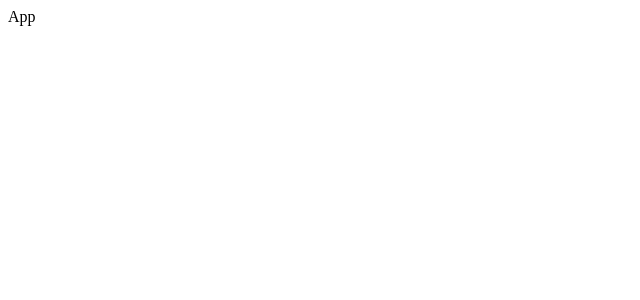
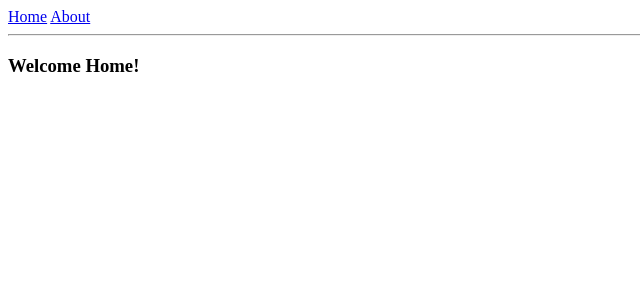
Before and after one commit to time1043/aedium-react, a React (Vite) app: page / in a window 1280 px wide. Shown: the top 300 px of the page, without its empty margins (0-640 px from the left). Built offline with nearby package versions, Linux system fonts and the light colour scheme.

Commit message:
setup tanstack-router

```diff
--- a/package.json
+++ b/package.json
@@ -11,12 +11,15 @@
     "preview": "vite preview"
   },
   "dependencies": {
+    "@tanstack/react-router": "^1.169.2",
+    "@tanstack/react-router-devtools": "^1.166.13",
     "react": "^19.2.5",
     "react-dom": "^19.2.5"
   },
   "devDependencies": {
     "@babel/core": "^7.29.0",
     "@rolldown/plugin-babel": "^0.2.3",
+    "@tanstack/router-plugin": "^1.167.35",
     "@types/babel__core": "^7.20.5",
     "@types/node": "^24.12.2",
     "@types/react": "^19.2.14",
--- a/src/App.tsx
+++ /dev/null
@@ -1,3 +0,0 @@
-export default function App() {
-  return <div>App</div>;
-}
--- a/src/main.tsx
+++ b/src/main.tsx
@@ -1,11 +1,26 @@
+import { RouterProvider, createRouter } from '@tanstack/react-router';
 import { StrictMode } from 'react';
-import { createRoot } from 'react-dom/client';
+import ReactDOM from 'react-dom/client';
 
-import './index.css';
-import App from './App.tsx';
+import { routeTree } from './routeTree.gen';
 
-createRoot(document.getElementById('root')!).render(
-  <StrictMode>
-    <App />
-  </StrictMode>,
-);
+// Create a new router instance
+const router = createRouter({ routeTree });
+
+// Register the router instance for type safety
+declare module '@tanstack/react-router' {
+  interface Register {
+    router: typeof router;
+  }
+}
+
+// Render the app
+const rootElement = document.getElementById('root')!;
+if (!rootElement.innerHTML) {
+  const root = ReactDOM.createRoot(rootElement);
+  root.render(
+    <StrictMode>
+      <RouterProvider router={router} />
+    </StrictMode>,
+  );
+}
--- /dev/null
+++ b/src/routeTree.gen.ts
@@ -0,0 +1,77 @@
+/* eslint-disable */
+
+// @ts-nocheck
+
+// noinspection JSUnusedGlobalSymbols
+
+// This file was automatically generated by TanStack Router.
+// You should NOT make any changes in this file as it will be overwritten.
+// Additionally, you should also exclude this file from your linter and/or formatter to prevent it from being checked or modified.
+
+import { Route as rootRouteImport } from './routes/__root'
+import { Route as AboutRouteImport } from './routes/about'
+import { Route as IndexRouteImport } from './routes/index'
+
+const AboutRoute = AboutRouteImport.update({
+  id: '/about',
+  path: '/about',
+  getParentRoute: () => rootRouteImport,
+} as any)
+const IndexRoute = IndexRouteImport.update({
+  id: '/',
+  path: '/',
+  getParentRoute: () => rootRouteImport,
+} as any)
+
+export interface FileRoutesByFullPath {
+  '/': typeof IndexRoute
+  '/about': typeof AboutRoute
+}
+export interface FileRoutesByTo {
+  '/': typeof IndexRoute
+  '/about': typeof AboutRoute
+}
+export interface FileRoutesById {
+  __root__: typeof rootRouteImport
+  '/': typeof IndexRoute
+  '/about': typeof AboutRoute
+}
+export interface FileRouteTypes {
+  fileRoutesByFullPath: FileRoutesByFullPath
+  fullPaths: '/' | '/about'
+  fileRoutesByTo: FileRoutesByTo
+  to: '/' | '/about'
+  id: '__root__' | '/' | '/about'
+  fileRoutesById: FileRoutesById
+}
+export interface RootRouteChildren {
+  IndexRoute: typeof IndexRoute
+  AboutRoute: typeof AboutRoute
+}
+
+declare module '@tanstack/react-router' {
+  interface FileRoutesByPath {
+    '/about': {
+      id: '/about'
+      path: '/about'
+      fullPath: '/about'
+      preLoaderRoute: typeof AboutRouteImport
+      parentRoute: typeof rootRouteImport
+    }
+    '/': {
+      id: '/'
+      path: '/'
+      fullPath: '/'
+      preLoaderRoute: typeof IndexRouteImport
+      parentRoute: typeof rootRouteImport
+    }
+  }
+}
+
+const rootRouteChildren: RootRouteChildren = {
+  IndexRoute: IndexRoute,
+  AboutRoute: AboutRoute,
+}
+export const routeTree = rootRouteImport
+  ._addFileChildren(rootRouteChildren)
+  ._addFileTypes<FileRouteTypes>()
--- /dev/null
+++ b/src/routes/__root.tsx
@@ -0,0 +1,20 @@
+import { createRootRoute, Link, Outlet } from '@tanstack/react-router';
+import { TanStackRouterDevtools } from '@tanstack/react-router-devtools';
+
+const RootLayout = () => (
+  <>
+    <div className="p-2 flex gap-2">
+      <Link to="/" className="[&.active]:font-bold">
+        Home
+      </Link>{' '}
+      <Link to="/about" className="[&.active]:font-bold">
+        About
+      </Link>
+    </div>
+    <hr />
+    <Outlet />
+    <TanStackRouterDevtools />
+  </>
+);
+
+export const Route = createRootRoute({ component: RootLayout });
--- /dev/null
+++ b/src/routes/about.tsx
@@ -0,0 +1,9 @@
+import { createFileRoute } from '@tanstack/react-router';
+
+export const Route = createFileRoute('/about')({
+  component: About,
+});
+
+function About() {
+  return <div className="p-2">Hello from About!</div>;
+}
--- /dev/null
+++ b/src/routes/index.tsx
@@ -0,0 +1,13 @@
+import { createFileRoute } from '@tanstack/react-router';
+
+export const Route = createFileRoute('/')({
+  component: Index,
+});
+
+function Index() {
+  return (
+    <div className="p-2">
+      <h3>Welcome Home!</h3>
+    </div>
+  );
+}
--- a/tsconfig.app.json
+++ b/tsconfig.app.json
@@ -10,6 +10,7 @@
     "paths": {
       "@/*": ["./src/*"]
     },
+    "strictNullChecks": true,
 
     /* Bundler mode */
     "moduleResolution": "bundler",
--- a/vite.config.ts
+++ b/vite.config.ts
@@ -1,11 +1,20 @@
 import babel from '@rolldown/plugin-babel';
+import { tanstackRouter } from '@tanstack/router-plugin/vite';
 import react, { reactCompilerPreset } from '@vitejs/plugin-react';
 import { fileURLToPath, URL } from 'node:url';
 import { defineConfig } from 'vite';
 
 // https://vite.dev/config/
 export default defineConfig({
-  plugins: [react(), babel({ presets: [reactCompilerPreset()] })],
+  plugins: [
+    // Please make sure that '@tanstack/router-plugin' is passed before '@vitejs/plugin-react'
+    tanstackRouter({
+      target: 'react',
+      autoCodeSplitting: true,
+    }),
+    react(),
+    babel({ presets: [reactCompilerPreset()] }),
+  ],
   resolve: {
     alias: {
       '@': fileURLToPath(new URL('./src', import.meta.url)),
```
Also changed, not shown: src/App.css (deleted), 1 other file (tests, documents, lock files or other folders).
